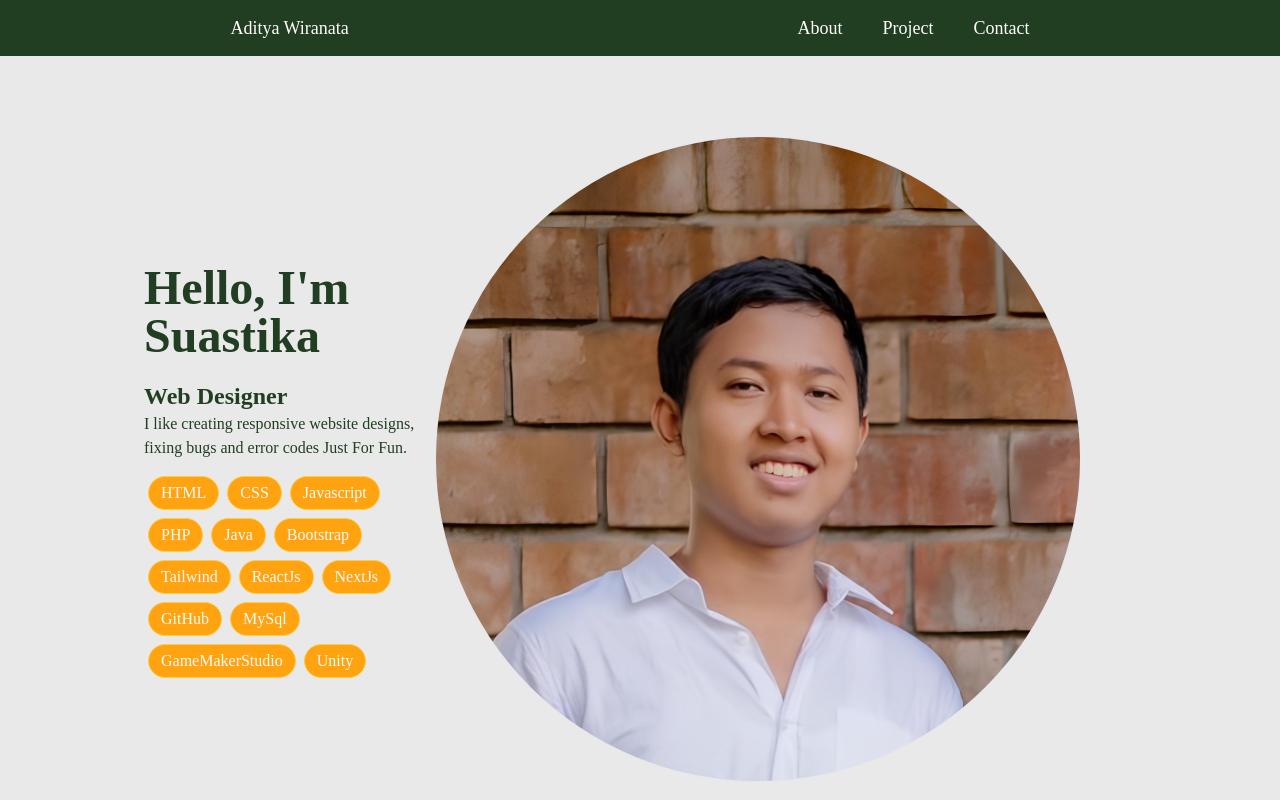
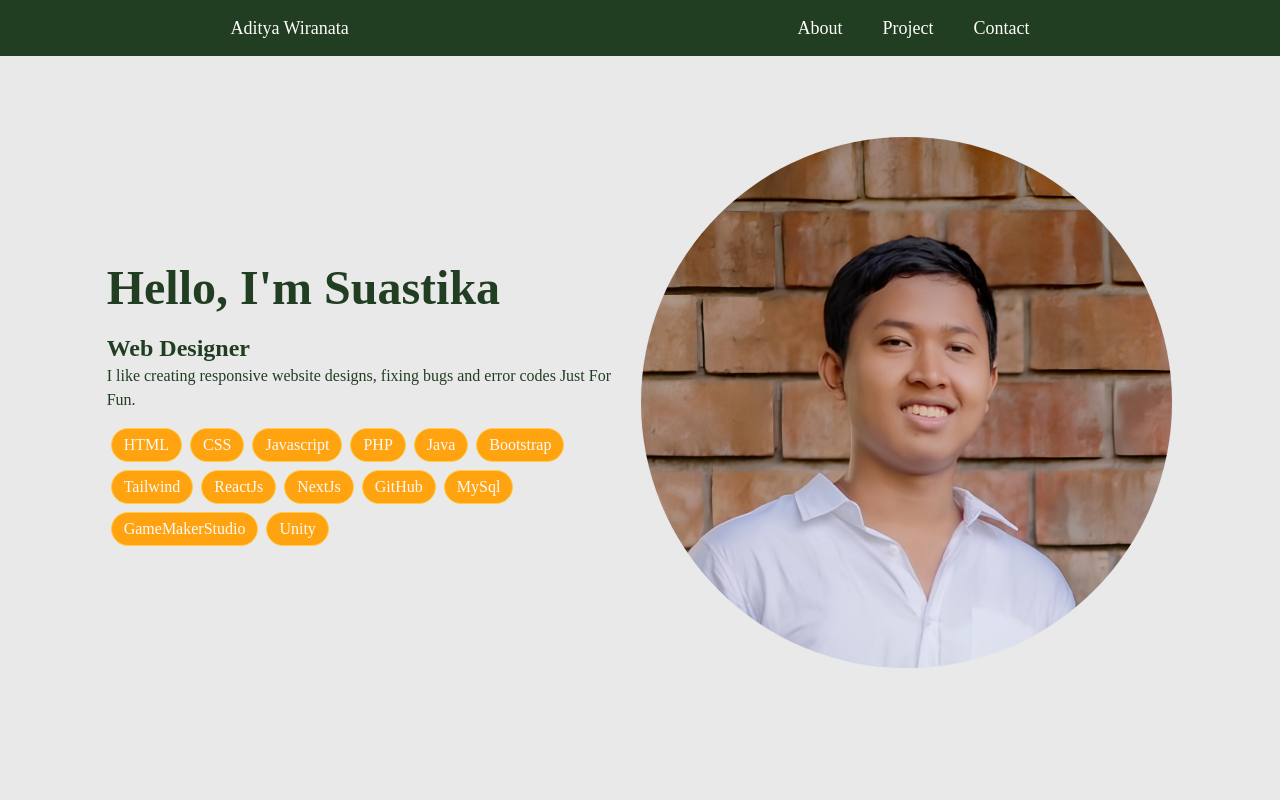
Before and after one commit to WirtzPendragon/Portofolio_nextJs, a Next.js app: page / in a window 1280 px wide. Shown: the top 800 px of the page. Built offline with nearby package versions, Linux system fonts and the light colour scheme.

Commit message:
profile size

```diff
--- a/src/pages/index.js
+++ b/src/pages/index.js
@@ -8,7 +8,7 @@ import localFont from "next/font/local";
 export default function Home() {
   return (
     <>
-    <div className="mt-20 mx-36 lg:flex lg:justify-evenly w-10/12 font-inter">
+    <div className="mt-20 mx-auto lg:flex lg:justify-evenly w-10/12 font-inter">
     <div className="w-1/2">
     <h1 className="text-appGreen-900 font-semibold text-5xl mt-32">Hello, I'm Suastika</h1>
     <h2 className="text-appGreen-900 font-semibold text-2xl mt-5">Web Designer</h2>
@@ -30,10 +30,10 @@ export default function Home() {
       <li>Unity</li>
     </ul>
     </div>
-    <div>
+    <div className="w-6/12">
     <Image
     src={ImageProfile}
-    className="border w-10/12 rounded-full"
+    className="border w-full rounded-full"
     />
     </div>
     </div>
```
